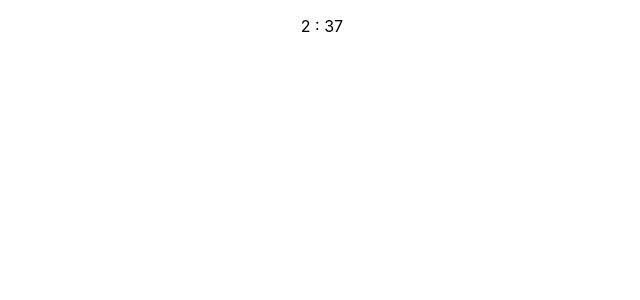
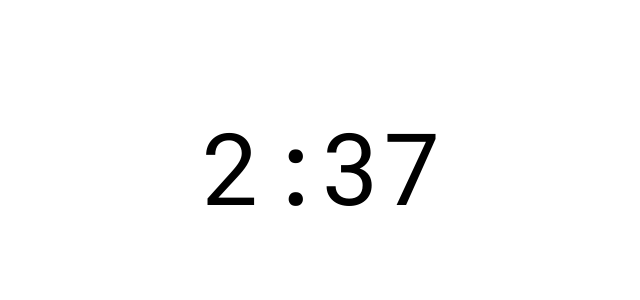
Before and after one commit to haruto17/react-clock, a React (Create React App) app: page / in a window 1280 px wide. Shown: the top 300 px of the page, without its empty margins (318-958 px from the left). Built offline with nearby package versions, Linux system fonts and the light colour scheme.

Commit message:
フォントの設定と文字サイズの変更

```diff
--- a/src/Clock.css
+++ b/src/Clock.css
@@ -0,0 +1,6 @@
+@import url('https://fonts.googleapis.com/css2?family=Roboto+Mono&display=swap');
+
+.Clock {
+    font-size: 100px;
+    font-family: 'Roboto Mono', monospace;
+}
--- a/src/Clock.js
+++ b/src/Clock.js
@@ -1,3 +1,4 @@
+import './Clock.css'
 import React, { useEffect ,useState} from "react";
 
 function Clock() {
@@ -9,7 +10,7 @@ function Clock() {
             const time = new Date();
             const hour = time.getHours();
             const minute = time.getMinutes();
-            setMsg(`${hour} : ${minute}`);
+            setMsg(`${hour}:${minute}`);
         },500);
         return () => {
             clearInterval(interval);
@@ -17,7 +18,7 @@ function Clock() {
     },[]);
 
     return (
-        <div>
+        <div className="Clock">
             <p>{msg}</p>
         </div>
     )
```
